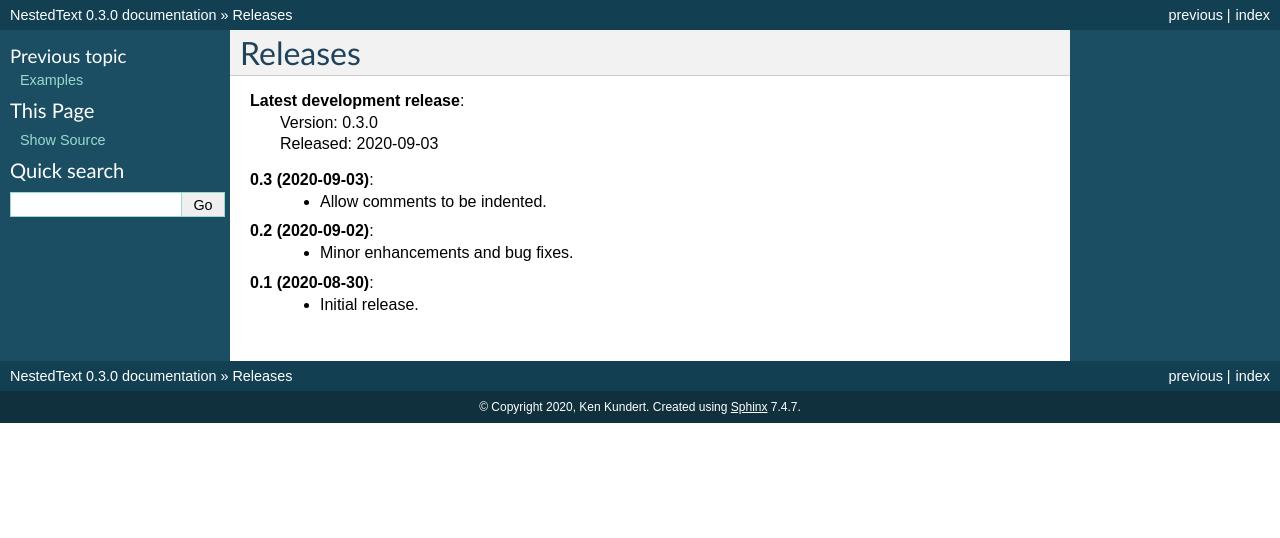
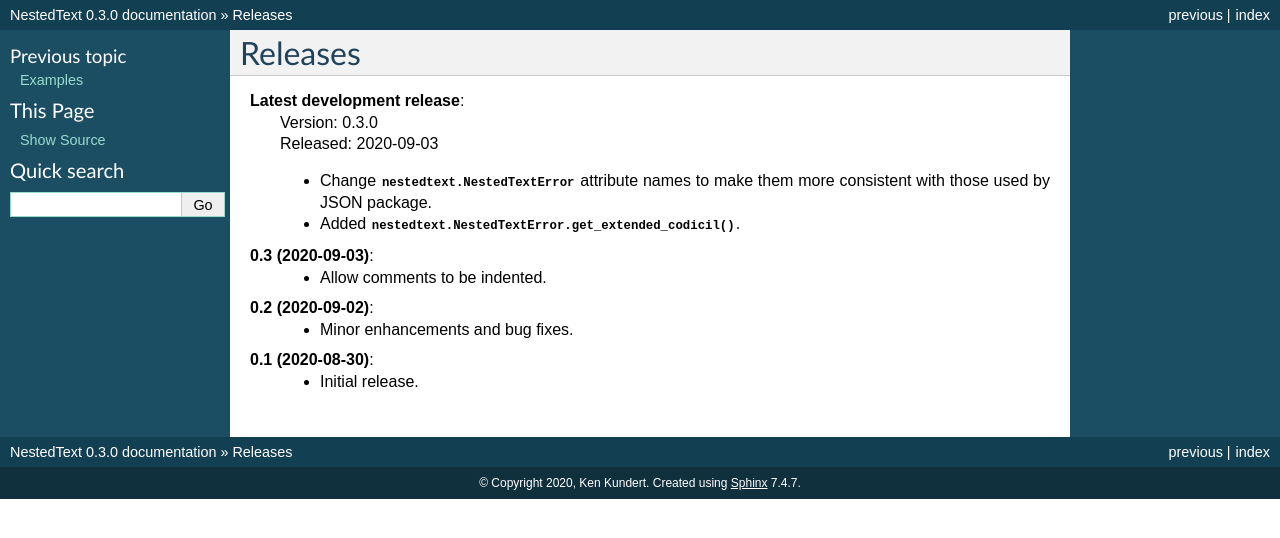
Before and after one commit to KenKundert/nestedtext, a Sphinx documentation site: the page built from doc/releases.rst, in a window 1280 px wide. Shown: the top 538 px of the page. Built offline with Sphinx 7.4.7, drawn with Linux system fonts in a browser that asks for light colours.

Commit message:
tweak docs: refine documentation on NestedTextError.

```diff
--- a/doc/exceptions.rst
+++ b/doc/exceptions.rst
@@ -68,7 +68,7 @@
 
 **Example:**
 
-.. code-block:: python
+::
 
     >> try:
     ..     print(nestedtext.loads(content))
@@ -82,7 +82,7 @@
 
 **Example:**
 
-.. code-block:: python
+::
 
     >> try:
     ..     print(nestedtext.loads(content))
@@ -122,7 +122,7 @@
 
 **Example:**
 
-.. code-block:: python
+::
 
     >> try:
     ..     print(nestedtext.loads(content))
--- a/doc/releases.rst
+++ b/doc/releases.rst
@@ -5,6 +5,9 @@
     | Version: 0.3.0
     | Released: 2020-09-03
 
+    - Change :exc:`nestedtext.NestedTextError` attribute names to make them more
+      consistent with those used by JSON package.
+    - Added :meth:`nestedtext.NestedTextError.get_extended_codicil`.
 
 **0.3 (2020-09-03)**:
     - Allow comments to be indented.
```
